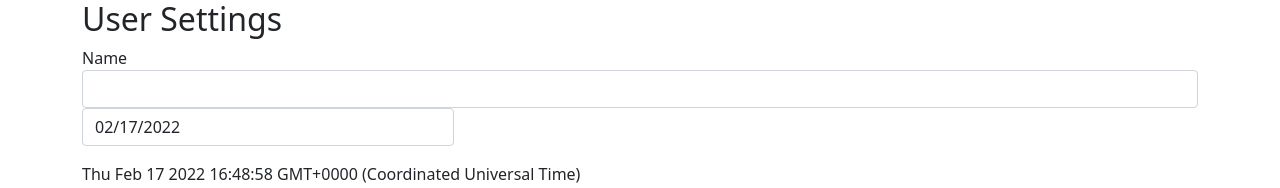
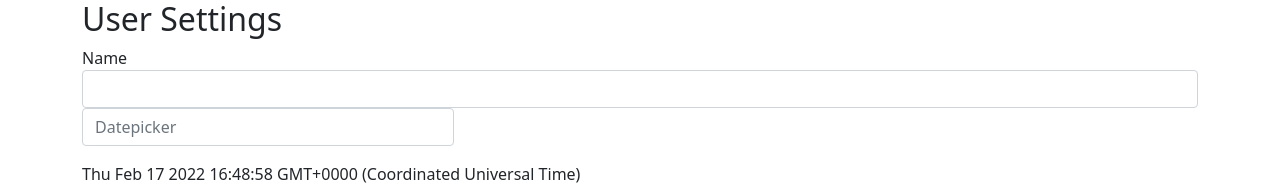
Before and after one commit to satyaprakashrath/angular-forms-plural, an Angular app: page / in a window 1280 px wide. Shown: the top 188 px of the page. Built offline with nearby package versions, Linux system fonts and the light colour scheme.

Commit message:
ngx-bootstrap daterangepicker

```diff
--- a/src/app/user-settings-form/user-settings-form.component.html
+++ b/src/app/user-settings-form/user-settings-form.component.html
@@ -14,7 +14,7 @@
       <input type="text"
              placeholder="Datepicker" [(ngModel)]="startDate" name="startDate"
              class="form-control"
-             bsDatepicker>
+             bsDaterangepicker>
     </div>
 
     {{startDate}}
```
